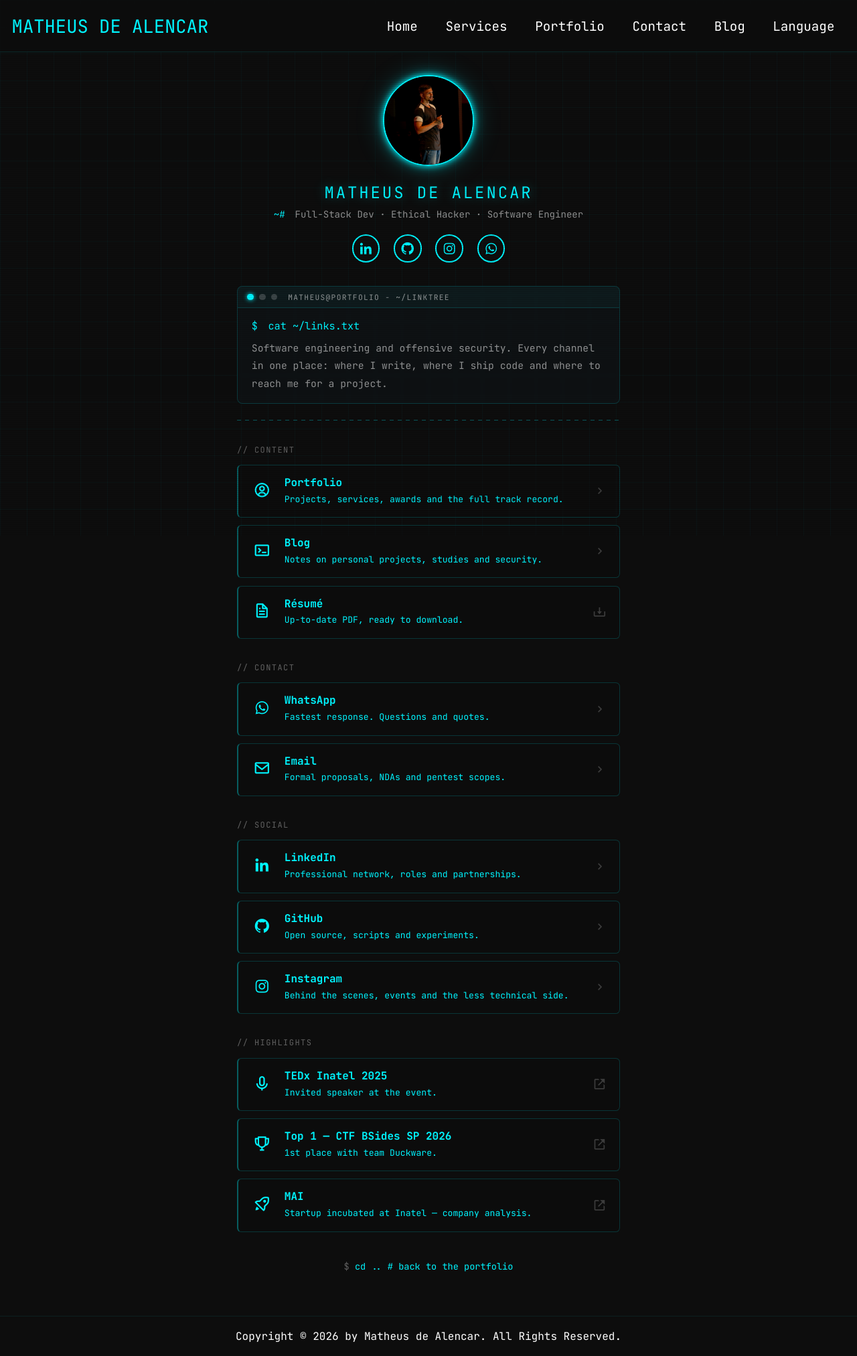
After one commit to titiomathias/oficial-portfolio, a FastAPI app: template templates/linktree.html in a window 1280 px wide. The commit adds this page. Shown: the whole page at 67% size. Run offline with FastAPI, Linux system fonts and the light colour scheme; the template is opened without the code that fills it, so the values that code supplies are empty; parts of the project's set-up code (start-up, migrations or seed data) failed here and were passed over.

Commit message:
feature: linktree for instagram

```diff
--- a/app.py
+++ b/app.py
@@ -49,6 +49,14 @@ def index_pt():
     return HTMLResponse(html_path.read_text(encoding="utf-8"))
 
 
+@app.get("/linktree", include_in_schema=False)
+@app.get("/linktree/")
+def get_linktree(request: Request):
+    return templates.TemplateResponse(request, "linktree.html", {
+        "nav_active": "linktree",
+    })
+
+
 @app.get("/reviews", summary="Get Reviews", tags=["Reviews"])
 def get_reviews():
     feedbacks = request_site.get_feedbacks()
@@ -64,6 +72,7 @@ def get_blog(request: Request):
     return templates.TemplateResponse(request, "blog/index.html", {
         "posts": posts,
         "tags": blog.all_tags(posts),
+        "nav_active": "blog",
     })
 
 
@@ -78,6 +87,7 @@ def get_blog_post(request: Request, slug: str):
         "meta": post,
         "newer": newer,
         "older": older,
+        "nav_active": "blog",
     })
 
 # Probe client
--- /dev/null
+++ b/static/css/linktree.css
@@ -0,0 +1,203 @@
+/* Página /linktree — reaproveita os tokens do main.css e a casca do blog.css.
+   Só o que é específico do cartão de links mora aqui. */
+
+.linktree-shell {
+    max-width: 620px;
+}
+
+
+/* ---- Identidade ---- */
+
+.lt-id {
+    text-align: center;
+    margin-bottom: 2.2rem;
+}
+
+.lt-avatar {
+    position: relative;
+    display: inline-block;
+    width: 8.5rem;
+}
+
+.lt-avatar img {
+    display: block;
+    width: 100%;
+    border: 2px solid var(--main-color);
+    border-radius: 50%;
+    box-shadow: var(--neon-glow-cyan), 0 0 40px rgba(0,245,255,0.25);
+}
+
+.lt-avatar::after {
+    content: '';
+    position: absolute;
+    inset: -12%;
+    border-radius: 50%;
+    background: radial-gradient(circle, rgba(0,245,255,0.18) 0%, transparent 70%);
+    z-index: -1;
+    pointer-events: none;
+}
+
+.lt-name {
+    margin-top: 1.2rem;
+    font-size: 1.5rem;
+    font-weight: 500;
+    letter-spacing: 0.12em;
+    color: var(--main-color);
+    text-shadow: 0 0 18px rgba(0,245,255,0.35);
+}
+
+.lt-role {
+    margin-top: 0.5rem;
+    font-size: 0.88rem;
+    color: var(--blog-dim);
+}
+
+/* Ícones menores e mais juntos que os da home: aqui eles são atalho, não CTA. */
+.lt-social a {
+    width: 2.6rem;
+    height: 2.6rem;
+    font-size: 1.4rem;
+    margin: 1.3rem 0.35rem 0;
+}
+
+
+/* ---- Grupos ---- */
+
+.lt-group {
+    margin: 2.2rem 0 0.9rem;
+    font-size: 0.75rem;
+    font-weight: 400;
+    letter-spacing: 0.12em;
+    text-transform: uppercase;
+    color: var(--blog-dimmer);
+}
+
+
+/* ---- Links ---- */
+
+.lt-links {
+    display: flex;
+    flex-direction: column;
+    gap: 0.7rem;
+}
+
+.lt-link {
+    display: grid;
+    grid-template-columns: auto 1fr auto;
+    align-items: center;
+    gap: 1.1rem;
+    padding: 1rem 1.2rem;
+    color: var(--text-color);
+    background: rgba(13,13,13,0.5);
+    border: 1px solid var(--blog-line);
+    border-left: 2px solid rgba(0,245,255,0.35);
+    border-radius: 0.4rem;
+    transition: border-color 0.3s, box-shadow 0.3s, transform 0.3s, background 0.3s;
+}
+
+.lt-link:hover {
+    border-color: var(--main-color);
+    box-shadow: var(--neon-glow-cyan);
+    background: rgba(0,245,255,0.03);
+    transform: translateX(5px);
+}
+
+.lt-link__icon {
+    width: 2rem;
+    font-size: 1.6rem;
+    line-height: 1;
+    text-align: center;
+    color: var(--main-color);
+    transition: color 0.3s;
+}
+
+.lt-link__body {
+    display: flex;
+    flex-direction: column;
+    gap: 0.25rem;
+    min-width: 0;
+}
+
+.lt-link__title {
+    font-size: 1rem;
+    font-weight: 700;
+    line-height: 1.3;
+    transition: color 0.3s;
+}
+
+.lt-link:hover .lt-link__title {
+    color: var(--main-color);
+}
+
+.lt-link__desc {
+    font-size: 0.82rem;
+    line-height: 1.55;
+    color: var(--blog-dim);
+}
+
+.lt-link__arrow {
+    font-size: 1.3rem;
+    color: rgba(255,255,255,0.2);
+    transition: color 0.3s;
+}
+
+.lt-link:hover .lt-link__arrow {
+    color: var(--main-color);
+}
+
+/* Cor da marca só no hover — em repouso a paleta continua monocromática. */
+.lt-link--whatsapp:hover .lt-link__icon  { color: #25D366; }
+.lt-link--linkedin:hover .lt-link__icon  { color: #0A66C2; }
+.lt-link--instagram:hover .lt-link__icon { color: #E1306C; }
+.lt-link--github:hover .lt-link__icon    { color: #ffffff; }
+.lt-link--email:hover .lt-link__icon     { color: var(--neon-cyan); }
+
+
+/* ---- Volta ---- */
+
+.lt-back {
+    margin-top: 2.5rem;
+    text-align: center;
+}
+
+.lt-back a {
+    font-size: 0.85rem;
+    color: var(--neon-cyan);
+}
+
+.lt-back a::before {
+    content: '$ ';
+    color: var(--blog-dimmer);
+}
+
+.lt-back a:hover {
+    text-shadow: var(--neon-glow-cyan);
+}
+
+
+/* ---- Responsivo ---- */
+
+@media (max-width: 640px) {
+    .lt-avatar {
+        width: 7rem;
+    }
+
+    .lt-name {
+        font-size: 1.25rem;
+    }
+
+    .lt-link {
+        padding: 0.9rem 1rem;
+        gap: 0.9rem;
+    }
+
+    .lt-link__title {
+        font-size: 0.95rem;
+    }
+}
+
+@media (prefers-reduced-motion: reduce) {
+    .lt-link:hover {
+        transform: none;
+    }
+}
--- a/static/js/lang.js
+++ b/static/js/lang.js
@@ -27,7 +27,30 @@
             'post.eof': 'EOF — obrigado por ler até aqui.',
             'post.prev': '<< anterior',
             'post.next': 'próximo >>',
-            'blog.langNotice': 'Os posts são escritos em português.'
+            'blog.langNotice': 'Os posts são escritos em português.',
+            'linktree.role': 'Dev Full-Stack · Hacker Ético · Software Engineer',
+            'linktree.intro': 'Engenharia de software e segurança ofensiva. Aqui ficam todos os canais: onde eu escrevo, onde eu publico código e onde me chamar para um projeto.',
+            'linktree.group.content': '// conteúdo',
+            'linktree.group.contact': '// contato',
+            'linktree.group.social': '// redes',
+            'linktree.group.highlights': '// destaques',
+            'linktree.portfolio': 'Portfólio',
+            'linktree.portfolio.desc': 'Projetos, serviços, prêmios e a trajetória completa.',
+            'linktree.blog': 'Blog',
+            'linktree.blog.desc': 'Notas sobre projetos pessoais, estudos e segurança.',
+            'linktree.cv': 'Currículo',
+            'linktree.cv.desc': 'PDF atualizado, pronto para download.',
+            'linktree.whatsapp.desc': 'Resposta mais rápida. Dúvidas e orçamentos.',
+            'linktree.email': 'E-mail',
+            'linktree.email.desc': 'Propostas formais, NDAs e escopos de pentest.',
+            'linktree.linkedin.desc': 'Rede profissional, vagas e parcerias.',
+            'linktree.github.desc': 'Código aberto, scripts e experimentos.',
+            'linktree.instagram.desc': 'Bastidores, eventos e o lado menos técnico.',
+            'linktree.tedx.desc': 'Palestrante convidado do evento.',
+            'linktree.ctf': 'Top 1 — CTF BSides SP 2026',
+            'linktree.ctf.desc': '1º lugar com o time Duckware.',
+            'linktree.mai.desc': 'Startup incubada no Inatel — análise de empresas.',
+            'linktree.back': 'cd .. # voltar ao portfólio'
         },
         en: {
             'nav.home': 'Home',
@@ -50,7 +73,30 @@
             'post.eof': 'EOF — thanks for reading this far.',
             'post.prev': '<< previous',
             'post.next': 'next >>',
-            'blog.langNotice': 'Posts are written in Portuguese.'
+            'blog.langNotice': 'Posts are written in Portuguese.',
+            'linktree.role': 'Full-Stack Dev · Ethical Hacker · Software Engineer',
+            'linktree.intro': 'Software engineering and offensive security. Every channel in one place: where I write, where I ship code and where to reach me for a project.',
+            'linktree.group.content': '// content',
+            'linktree.group.contact': '// contact',
+            'linktree.group.social': '// social',
+            'linktree.group.highlights': '// highlights',
+            'linktree.portfolio': 'Portfolio',
+            'linktree.portfolio.desc': 'Projects, services, awards and the full track record.',
+            'linktree.blog': 'Blog',
+            'linktree.blog.desc': 'Notes on personal projects, studies and security.',
+            'linktree.cv': 'Résumé',
+            'linktree.cv.desc': 'Up-to-date PDF, ready to download.',
+            'linktree.whatsapp.desc': 'Fastest response. Questions and quotes.',
+            'linktree.email': 'Email',
+            'linktree.email.desc': 'Formal proposals, NDAs and pentest scopes.',
+            'linktree.linkedin.desc': 'Professional network, roles and partnerships.',
+            'linktree.github.desc': 'Open source, scripts and experiments.',
+            'linktree.instagram.desc': 'Behind the scenes, events and the less technical side.',
+            'linktree.tedx.desc': 'Invited speaker at the event.',
+            'linktree.ctf': 'Top 1 — CTF BSides SP 2026',
+            'linktree.ctf.desc': '1st place with team Duckware.',
+            'linktree.mai.desc': 'Startup incubated at Inatel — company analysis.',
+            'linktree.back': 'cd .. # back to the portfolio'
         }
     };
 
--- a/templates/base.html
+++ b/templates/base.html
@@ -27,7 +27,9 @@
         <link rel="stylesheet" href="/static/css/blog.css">
         {% block head %}{% endblock %}
     </head>
-    <body class="blog-page crt">
+    {# `blog-page` é a casca de layout (flex vertical + rodapé colado embaixo);
+       páginas novas somam a própria classe em cima dela. #}
+    <body class="{% block body_class %}blog-page crt{% endblock %}">
         <header>
             <a href="/" class="logo">MATHEUS DE ALENCAR</a>
 
@@ -36,7 +38,7 @@
                 <a href="/#services" data-i18n="nav.services">Serviços</a>
                 <a href="/#portfolio" data-i18n="nav.portfolio">Portfólio</a>
                 <a href="/#contact" data-i18n="nav.contact">Contato</a>
-                <a href="/blog" class="nav--active" data-i18n="nav.blog">Blog</a>
+                <a href="/blog" class="{{ 'nav--active' if nav_active|default('') == 'blog' }}" data-i18n="nav.blog">Blog</a>
                 <div class="dropdown">
                     <span data-i18n="nav.language">Idioma</span>
                     <div class="language">
@@ -51,7 +53,7 @@
                 <a href="/#services" data-i18n="nav.services">Serviços</a>
                 <a href="/#portfolio" data-i18n="nav.portfolio">Portfólio</a>
                 <a href="/#contact" data-i18n="nav.contact">Contato</a>
-                <a href="/blog" class="nav--active" data-i18n="nav.blog">Blog</a>
+                <a href="/blog" class="{{ 'nav--active' if nav_active|default('') == 'blog' }}" data-i18n="nav.blog">Blog</a>
                 <div class="dropdown">
                     <span data-i18n="nav.language">Idioma</span>
                     <div class="language">
@@ -68,7 +70,7 @@
             </div>
         </header>
 
-        <main class="blog-shell">
+        <main class="{% block main_class %}blog-shell{% endblock %}">
             {% block content %}{% endblock %}
         </main>
 
--- /dev/null
+++ b/templates/linktree.html
@@ -0,0 +1,179 @@
+{% extends "base.html" %}
+
+{% block title %}Links — Matheus de Alencar{% endblock %}
+{% block description %}Todos os canais do Matheus de Alencar em um lugar só: portfólio, blog, currículo, contato e redes.{% endblock %}
+{% block og_title %}Matheus de Alencar — Links{% endblock %}
+{% block canonical_path %}/linktree{% endblock %}
+{% block og_type %}profile{% endblock %}
+
+{# A casca do blog dá o layout vertical; linktree-page ajusta largura e espaçamento. #}
+{% block body_class %}blog-page linktree-page crt{% endblock %}
+{% block main_class %}blog-shell linktree-shell{% endblock %}
+
+{% block head %}
+    <link rel="stylesheet" href="/static/css/linktree.css">
+{% endblock %}
+
+{% block content %}
+    <section class="lt-id">
+        <div class="lt-avatar">
+            <img src="/static/img/Matheus.png" alt="Matheus de Alencar">
+        </div>
+
+        <h1 class="lt-name">MATHEUS DE ALENCAR</h1>
+
+        <p class="lt-role">
+            <span class="prompt">~#</span>
+            <span data-i18n="linktree.role">Dev Full-Stack · Hacker Ético · Software Engineer</span>
+        </p>
+
+        <div class="social-media lt-social">
+            <a href="https://www.linkedin.com/in/matheus-de-alencar-455b2033b/" target="_blank" aria-label="LinkedIn"><i class='bx bxl-linkedin'></i></a>
+            <a href="https://www.github.com/titiomathias" target="_blank" aria-label="GitHub"><i class='bx bxl-github'></i></a>
+            <a href="https://www.instagram.com/matheuz_alencar/" target="_blank" aria-label="Instagram"><i class='bx bxl-instagram'></i></a>
+            <a href="https://api.whatsapp.com/send?phone=553599028383&text=Ol%C3%A1,%20Matheus!%20Tudo%20bem?" target="_blank" aria-label="WhatsApp"><i class='bx bxl-whatsapp'></i></a>
+        </div>
+    </section>
+
+    <div class="term" aria-label="Terminal">
+        <div class="term__bar">
+            <span class="term__dot term__dot--live"></span>
+            <span class="term__dot"></span>
+            <span class="term__dot"></span>
+            <span class="term__title">matheus@portfolio - ~/linktree</span>
+        </div>
+        <div class="term__body">
+            <p class="term__line">
+                <span class="prompt">$</span>
+                <span data-typewriter="cat ~/links.txt"></span><span class="cursor-blink">_</span>
+            </p>
+            <p class="term__out" data-i18n="linktree.intro">
+                Engenharia de software e segurança ofensiva. Aqui ficam todos os canais: onde eu escrevo, onde eu publico código e onde me chamar para um projeto.
+            </p>
+        </div>
+    </div>
+
+    <div class="rule" role="presentation"></div>
+
+    <h2 class="lt-group" data-i18n="linktree.group.content">// conteúdo</h2>
+    <nav class="lt-links">
+        <a href="/" class="lt-link">
+            <span class="lt-link__icon"><i class='bx bx-user-circle'></i></span>
+            <span class="lt-link__body">
+                <span class="lt-link__title" data-i18n="linktree.portfolio">Portfólio</span>
+                <span class="lt-link__desc" data-i18n="linktree.portfolio.desc">Projetos, serviços, prêmios e a trajetória completa.</span>
+            </span>
+            <i class='bx bx-chevron-right lt-link__arrow'></i>
+        </a>
+
+        <a href="/blog" class="lt-link">
+            <span class="lt-link__icon"><i class='bx bx-terminal'></i></span>
+            <span class="lt-link__body">
+                <span class="lt-link__title" data-i18n="linktree.blog">Blog</span>
+                <span class="lt-link__desc" data-i18n="linktree.blog.desc">Notas sobre projetos pessoais, estudos e segurança.</span>
+            </span>
+            <i class='bx bx-chevron-right lt-link__arrow'></i>
+        </a>
+
+        <a href="/static/files/Matheus de Alencar Costa Oliveira - Curriculum 2026.pdf" class="lt-link" download>
+            <span class="lt-link__icon"><i class='bx bx-file'></i></span>
+            <span class="lt-link__body">
+                <span class="lt-link__title" data-i18n="linktree.cv">Currículo</span>
+                <span class="lt-link__desc" data-i18n="linktree.cv.desc">PDF atualizado, pronto para download.</span>
+            </span>
+            <i class='bx bx-download lt-link__arrow'></i>
+        </a>
+    </nav>
+
+    <h2 class="lt-group" data-i18n="linktree.group.contact">// contato</h2>
+    <nav class="lt-links">
+        <a href="https://api.whatsapp.com/send?phone=553599028383&text=Ol%C3%A1,%20Matheus!%20Tudo%20bem?"
+           target="_blank" class="lt-link lt-link--whatsapp">
+            <span class="lt-link__icon"><i class='bx bxl-whatsapp'></i></span>
+            <span class="lt-link__body">
+                <span class="lt-link__title">WhatsApp</span>
+                <span class="lt-link__desc" data-i18n="linktree.whatsapp.desc">Resposta mais rápida. Dúvidas e orçamentos.</span>
+            </span>
+            <i class='bx bx-chevron-right lt-link__arrow'></i>
+        </a>
+
+        <a href="mailto:contato@matheusdealencar.com" class="lt-link lt-link--email">
+            <span class="lt-link__icon"><i class='bx bx-envelope'></i></span>
+            <span class="lt-link__body">
+                <span class="lt-link__title" data-i18n="linktree.email">E-mail</span>
+                <span class="lt-link__desc" data-i18n="linktree.email.desc">Propostas formais, NDAs e escopos de pentest.</span>
+            </span>
+            <i class='bx bx-chevron-right lt-link__arrow'></i>
+        </a>
+    </nav>
+
+    <h2 class="lt-group" data-i18n="linktree.group.social">// redes</h2>
+    <nav class="lt-links">
+        <a href="https://www.linkedin.com/in/matheus-de-alencar-455b2033b/" target="_blank" class="lt-link lt-link--linkedin">
+            <span class="lt-link__icon"><i class='bx bxl-linkedin'></i></span>
+            <span class="lt-link__body">
+                <span class="lt-link__title">LinkedIn</span>
+                <span class="lt-link__desc" data-i18n="linktree.linkedin.desc">Rede profissional, vagas e parcerias.</span>
+            </span>
+            <i class='bx bx-chevron-right lt-link__arrow'></i>
+        </a>
+
+        <a href="https://www.github.com/titiomathias" target="_blank" class="lt-link lt-link--github">
+            <span class="lt-link__icon"><i class='bx bxl-github'></i></span>
+            <span class="lt-link__body">
+                <span class="lt-link__title">GitHub</span>
+                <span class="lt-link__desc" data-i18n="linktree.github.desc">Código aberto, scripts e experimentos.</span>
+            </span>
+            <i class='bx bx-chevron-right lt-link__arrow'></i>
+        </a>
+
+        <a href="https://www.instagram.com/matheuz_alencar/" target="_blank" class="lt-link lt-link--instagram">
+            <span class="lt-link__icon"><i class='bx bxl-instagram'></i></span>
+            <span class="lt-link__body">
+                <span class="lt-link__title">Instagram</span>
+                <span class="lt-link__desc" data-i18n="linktree.instagram.desc">Bastidores, eventos e o lado menos técnico.</span>
+            </span>
+            <i class='bx bx-chevron-right lt-link__arrow'></i>
+        </a>
+    </nav>
+
+    <h2 class="lt-group" data-i18n="linktree.group.highlights">// destaques</h2>
+    <nav class="lt-links">
+        <a href="https://inatel.br/tedx" target="_blank" class="lt-link">
+            <span class="lt-link__icon"><i class='bx bx-microphone'></i></span>
+            <span class="lt-link__body">
+                <span class="lt-link__title">TEDx Inatel 2025</span>
+                <span class="lt-link__desc" data-i18n="linktree.tedx.desc">Palestrante convidado do evento.</span>
+            </span>
+            <i class='bx bx-link-external lt-link__arrow'></i>
+        </a>
+
+        <a href="https://www.linkedin.com/posts/matheus-de-alencar-455b2033b_a-duckware-%C3%A9-top-1-da-bsides-sp-2026-activity-7462512264173121536-yJtP"
+           target="_blank" class="lt-link">
+            <span class="lt-link__icon"><i class='bx bx-trophy'></i></span>
+            <span class="lt-link__body">
+                <span class="lt-link__title" data-i18n="linktree.ctf">Top 1 — CTF BSides SP 2026</span>
+                <span class="lt-link__desc" data-i18n="linktree.ctf.desc">1º lugar com o time Duckware.</span>
+            </span>
+            <i class='bx bx-link-external lt-link__arrow'></i>
+        </a>
+
+        <a href="https://www.youtube.com/watch?v=3lHt5yNjM10" target="_blank" class="lt-link">
+            <span class="lt-link__icon"><i class='bx bx-rocket'></i></span>
+            <span class="lt-link__body">
+                <span class="lt-link__title">MAI</span>
+                <span class="lt-link__desc" data-i18n="linktree.mai.desc">Startup incubada no Inatel — análise de empresas.</span>
+            </span>
+            <i class='bx bx-link-external lt-link__arrow'></i>
+        </a>
+    </nav>
+
+    <p class="lt-back">
+        <a href="/" data-i18n="linktree.back">cd .. # voltar ao portfólio</a>
+    </p>
+{% endblock %}
+
+{% block scripts %}
+    {# blog.js: só o efeito de digitação é usado aqui — o filtro de tags sai fora sozinho. #}
+    <script src="/static/js/blog.js"></script>
+{% endblock %}
```
Also changed, not shown: tests/test_routes.py (+40 -3 lines), README.md.
